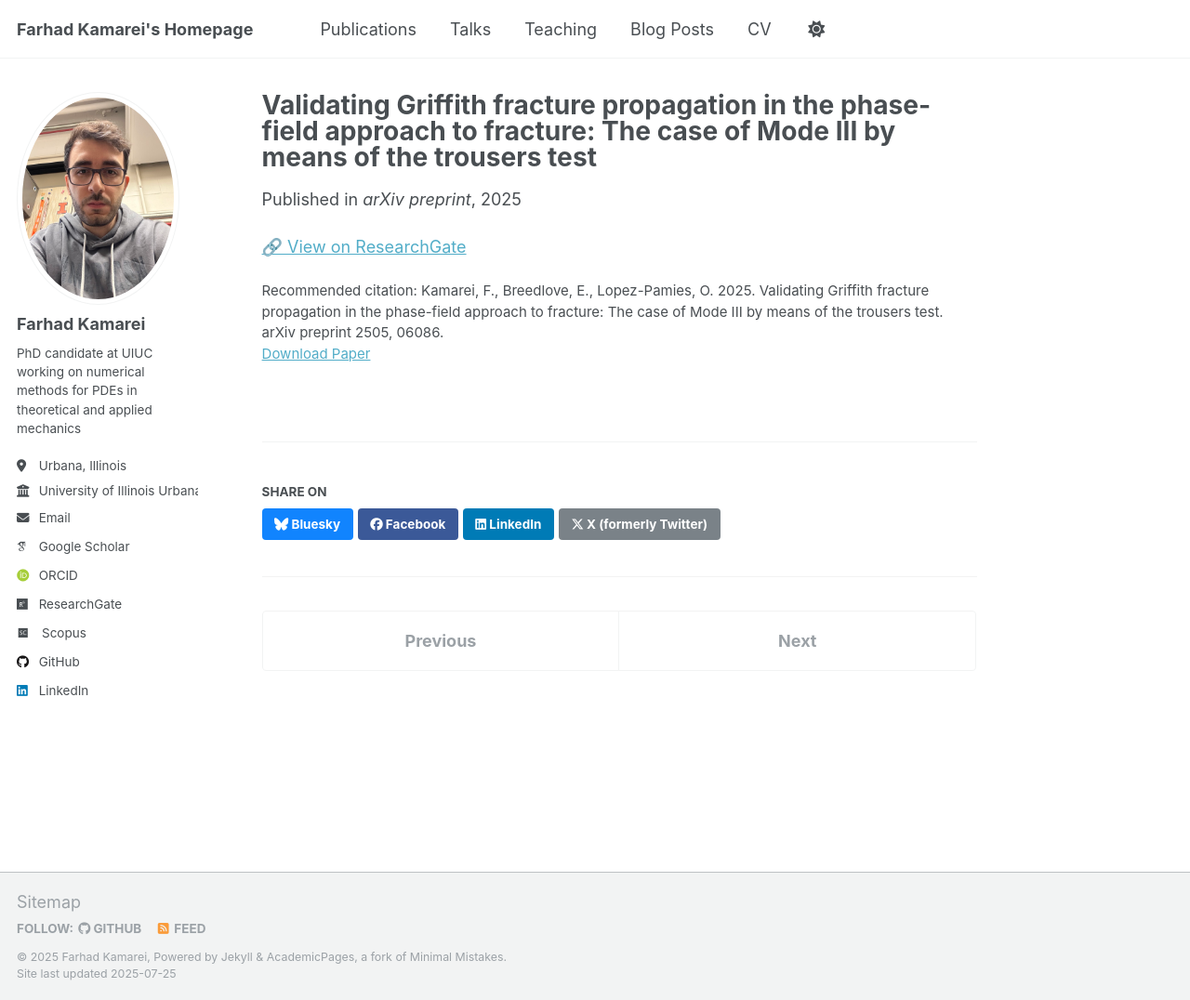
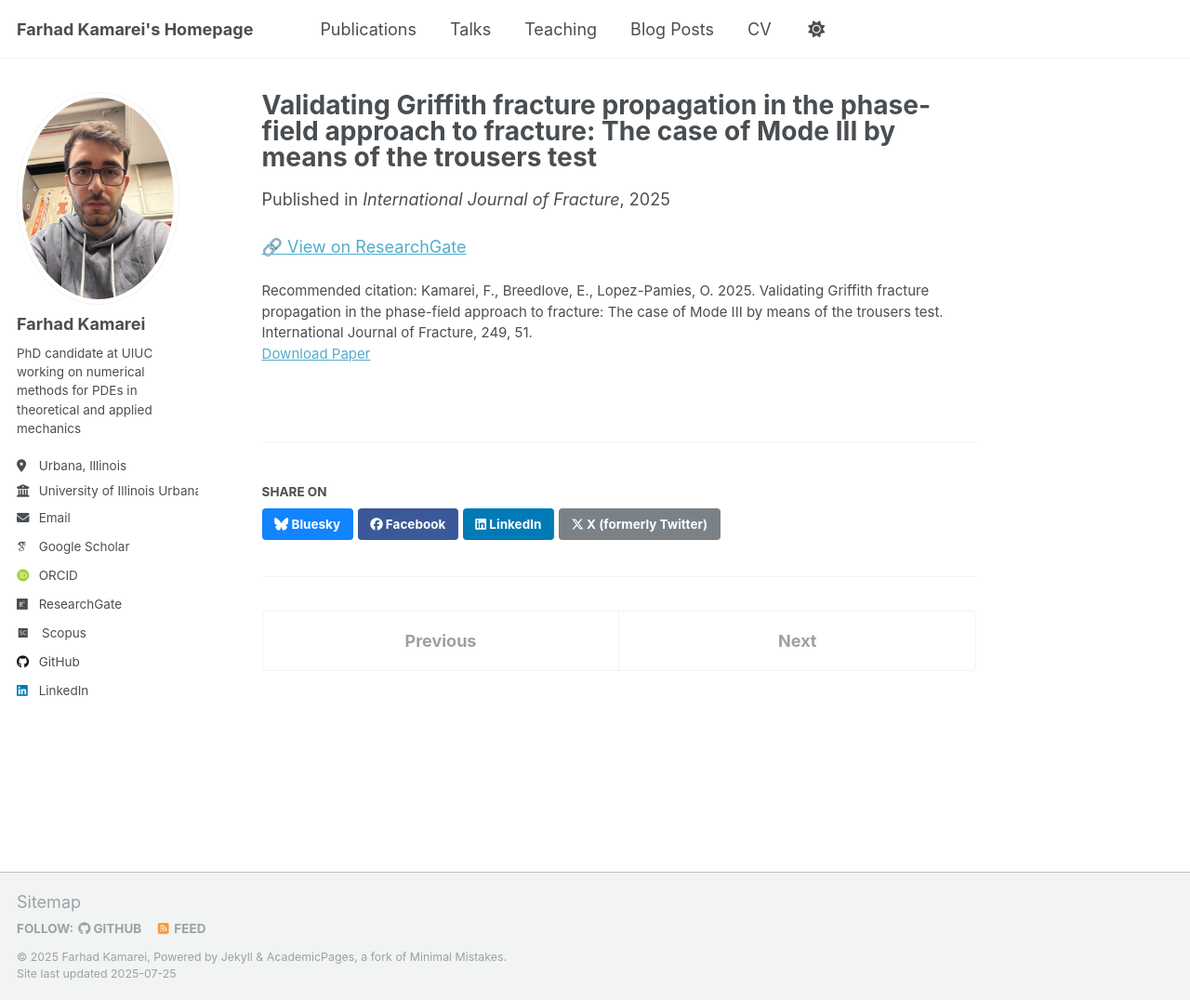
Before and after one commit to farhadkama/farhadkama.github.io, a Jekyll site: the page built from _publications/2025-5-9-IJF-mode3.md, in a window 1280 px wide and 1076 px high. Shown: the whole window at 93% size. Built offline with Jekyll 4.4.1, drawn with Linux system fonts in a browser that asks for light colours; some web fonts are replaced.

Commit message:
Update Mode3

```diff
--- a/_publications/2025-5-9-IJF-mode3.md
+++ b/_publications/2025-5-9-IJF-mode3.md
@@ -4,9 +4,9 @@ collection: publications
 category: manuscripts
 permalink: /publication/2025-IJF-mode3/
 date: 2025-05-09
-venue: 'arXiv preprint'
-paperurl: 'https://doi.org/10.48550/arXiv.2505.06086'
-citation: ' Kamarei, F., Breedlove, E., Lopez-Pamies, O. 2025. Validating Griffith fracture propagation in the phase-field approach to fracture: The case of Mode III by means of the trousers test. arXiv preprint 2505, 06086.'
-researchgate: 'https://www.researchgate.net/publication/391658833_Validating_Griffith_fracture_propagation_in_the_phase-field_approach_to_fracture_The_case_of_Mode_III_by_means_of_the_trousers_test'
+venue: 'International Journal of Fracture'
+paperurl: 'https://doi.org/10.1007/s10704-025-00869-9'
+citation: ' Kamarei, F., Breedlove, E., Lopez-Pamies, O. 2025. Validating Griffith fracture propagation in the phase-field approach to fracture: The case of Mode III by means of the trousers test. International Journal of Fracture, 249, 51.'
+researchgate: 'https://www.researchgate.net/publication/393796434_Validating_Griffith_fracture_propagation_in_the_phase-field_approach_to_fracture_The_case_of_Mode_III_by_means_of_the_trousers_test'
 ---
-[🔗 View on ResearchGate](https://www.researchgate.net/publication/391658833_Validating_Griffith_fracture_propagation_in_the_phase-field_approach_to_fracture_The_case_of_Mode_III_by_means_of_the_trousers_test)
+[🔗 View on ResearchGate](https://www.researchgate.net/publication/393796434_Validating_Griffith_fracture_propagation_in_the_phase-field_approach_to_fracture_The_case_of_Mode_III_by_means_of_the_trousers_test)
```
Also changed, not shown: _pages/about.md (+3 -3 lines).
